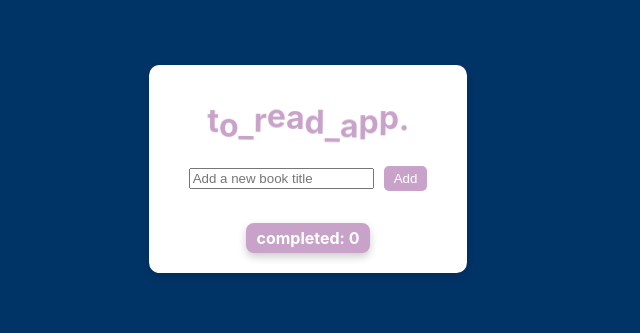
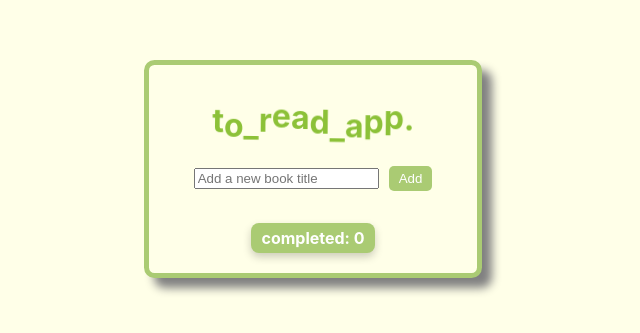
Before and after one commit to wunder-frau/pet, a React (Create React App) app: page / in a window 1280 px wide. Shown: the part 231-564 px from the top of the page, without its empty margins (352-992 px from the left). Built offline with nearby package versions, Linux system fonts and the light colour scheme.

Commit message:
messing around: Change font color for list items and headings
- Updated the font color of list items (li) to #6b8049 for better visibility.
- Changed the heading (h1) color to #8cc138 for a fresh look.
- Retained all existing styles and animations.

```diff
--- a/src/App.css
+++ b/src/App.css
@@ -4,21 +4,22 @@ body {
 	align-items: center;
 	min-height: 100vh;
 	margin: 0;
-  background: #003366;
+	background: #FFFFE8;
 }
 
 .App {
 	text-align: center;
 	max-width: 600px;
 	width: 100%;
-  background: #FFFFFF; /* White for better contrast */
+	background: #FFFFE8;
 	border-radius: 10px;
+	border: 5px solid #AACB73;
 	padding: 20px;
-  box-shadow: 0 4px 8px rgba(0, 0, 0, 0.1);
+	box-shadow: 10px 10px 10px gray;
 	animation: border-shiver 2s infinite;
 	display: flex;
 	flex-direction: column;
-  justify-content: space-between; /* Space between content and counter */
+	justify-content: space-between;
 }
 
 @keyframes border-shiver {
@@ -47,10 +48,12 @@ li {
 	border-radius: 8px;
 	padding: 10px;
 	box-shadow: 0 2px 4px rgba(0, 0, 0, 0.1);
+	color: #6b8049;
 }
 
 h1 {
-  color: #C8A2C8;
+	/*color: #AACB73;*/
+	color: #8cc138;
 	animation: shiver 1s infinite alternate;
 	display: inline-block;
 	margin-bottom: 20px;
@@ -63,7 +66,7 @@ h1 span {
 }
 
 .checkbox-count {
-  color: #C8A2C8;
+	color: #AACB73;
 	animation: shiver 1s infinite alternate;
 	display: inline-block;
 }
@@ -93,7 +96,7 @@ h1 span {
 
 input[type="checkbox"] {
 	margin-right: 10px;
-  accent-color: #C8A2C8;
+	accent-color: #AACB73;
 	animation: shiver 1s infinite alternate;
 }
 
@@ -101,7 +104,7 @@ button {
 	margin-left: 10px;
 	padding: 5px 10px;
 	cursor: pointer;
-  background-color: #C8A2C8;
+	background-color: #AACB73;
 	color: #FFFFFF;
 	border: none;
 	border-radius: 5px;
@@ -109,18 +112,18 @@ button {
 }
 
 button:hover {
-  background-color: #A67D99;
+	background-color: #AACB73;
 }
 
 .completed-count {
 	color: #FFFFFF;
-  background: #C8A2C8;
+	background: #AACB73;
 	border-radius: 8px;
 	padding: 5px 10px;
 	font-size: 1rem;
 	font-weight: bold;
 	box-shadow: 0 4px 8px rgba(0, 0, 0, 0.2);
 	display: inline-block;
-  margin: 0 auto; /* Centering the counter */
+	margin: 0 auto;
 	position: relative;
 }
```
Also changed, not shown: src/App.tsx (indentation only). Lines whose indentation alone changed are shown as unchanged.
